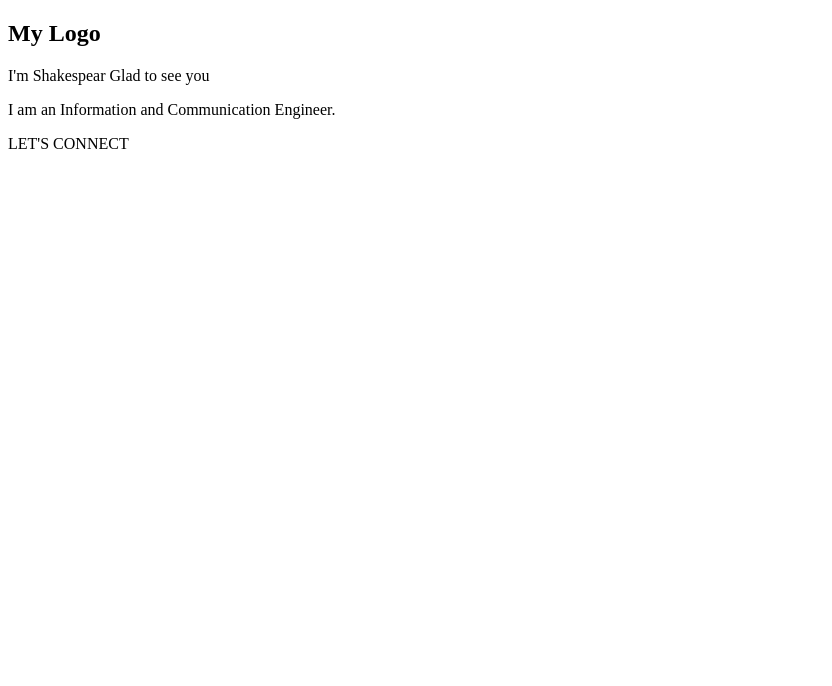
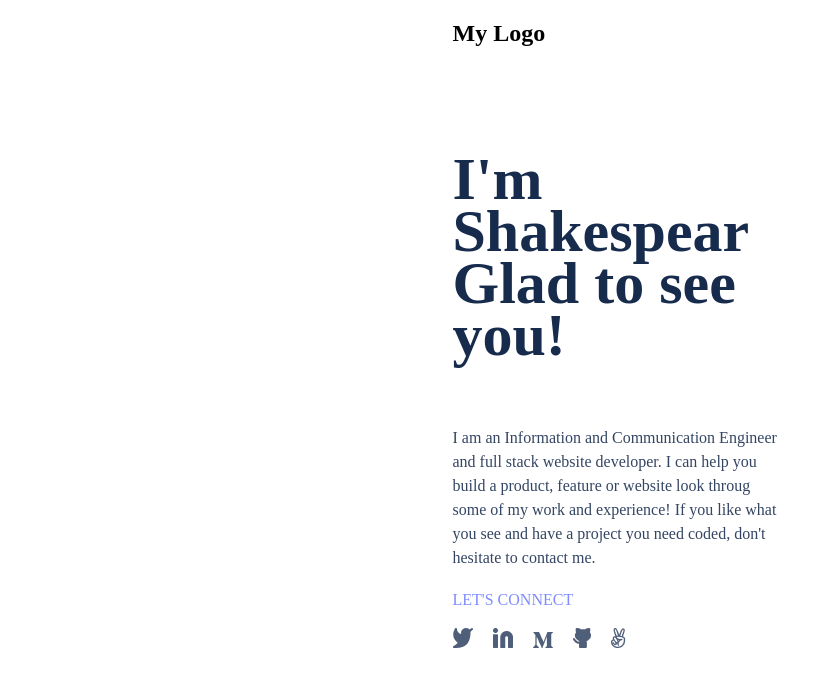
Before and after one commit to shakespear95/portfolio-project, a website: page index.html in a window 1280 px wide. Shown: the whole page, without its empty margins (0-832 px from the left). Drawn offline with Linux system fonts and the light colour scheme.

Commit message:
images linked to the website, added the links to the images

```diff
--- a/css/style.css
+++ b/css/style.css
@@ -0,0 +1,49 @@
+body {
+
+  width: 375px;
+  height: 718px;
+  background-color: white;
+  margin: auto;
+}
+.text1 {
+  font-family: 'Poppins';
+  font-style: normal;
+  font-weight: 700;
+  font-size: 40px;
+  line-height: 52px;
+  display: flex;
+  align-items: center;
+  color: #172B4D;
+}
+
+.text2 {
+  width: 327px;
+  height: 146px;
+  font-family: 'Poppins';
+  font-style: normal;
+  font-weight: 400;
+  font-size: 16px;
+  line-height: 24px;
+  color: #344563;
+  flex-grow: 0;
+}
+
+.text3{
+  color: #7F8CFF;
+  font-family: 'Poppins';
+  font-style: normal;
+  font-weight: 500;
+  font-size: 16px;
+  line-height: 24px;
+
+}
+.links {
+  display: flex;
+}
+
+.tweeter ,.Linkd, .cat{
+  margin: 0px 20px 0px 0px;
+}
+.messages {
+  margin: 4px 20px 0px 0px;
+}
--- a/index.html
+++ b/index.html
@@ -19,13 +19,15 @@
         </nav>
     </header>
 
+    <br>
+    <br>
     <div class="middle">
         <div class="text1">
-            <p>I'm Shakespear Glad to see you</p>
+            <h2>I'm Shakespear Glad to see you!</h2>
         </div>
         <div class="text2">
             <p>
-                I am an Information and Communication Engineer.
+                I am an Information and Communication Engineer and full stack website developer. I can help you build a product, feature or website look throug some of my work and experience! If you like what you see and have a project you need coded, don't hesitate to contact me.
             </p>
         </div>
     </div>
@@ -35,11 +37,30 @@
             <p>LET'S CONNECT </p>
         </div>
         <div class="links">
-            <div class="tweeter"></div>
-            <div class="Linkd"></div>
-            <div class="messages"></div>
-            <div class="cat"></div>
-            <div class="peace"></div>
+            <div class="tweeter">
+                <a href="https://twitter.com/Taku16671414">
+                    <img src="img/twitter.png" alt="twitter"></a>
+            </div>
+            <div class="Linkd">
+                <a href="https://www.linkedin.com/in/shakespear-takudzwa-samu-b61b38a3/">
+                    <img src="img/Linkedin icon.png" alt="linkedin">
+                </a>
+            </div>
+            <div class="messages">
+                <a href="#">
+                    <img src="img/messager.png" alt=" messages">
+                </a>
+            </div>
+            <div class="cat">
+                <a href="#">
+                    <img src="img/cat.png" alt="CAT">
+                </a>
+            </div>
+            <div class="peace">
+                <a href="#">
+                    <img src="img/peace.png" alt="peace">
+                </a>
+            </div>
         </div>
     </div>
 
```
Also changed, not shown: img/Linkedin icon.png (added), img/cat.png (added), img/messager.png (added), img/peace.png (added), img/twitter.png (added).
